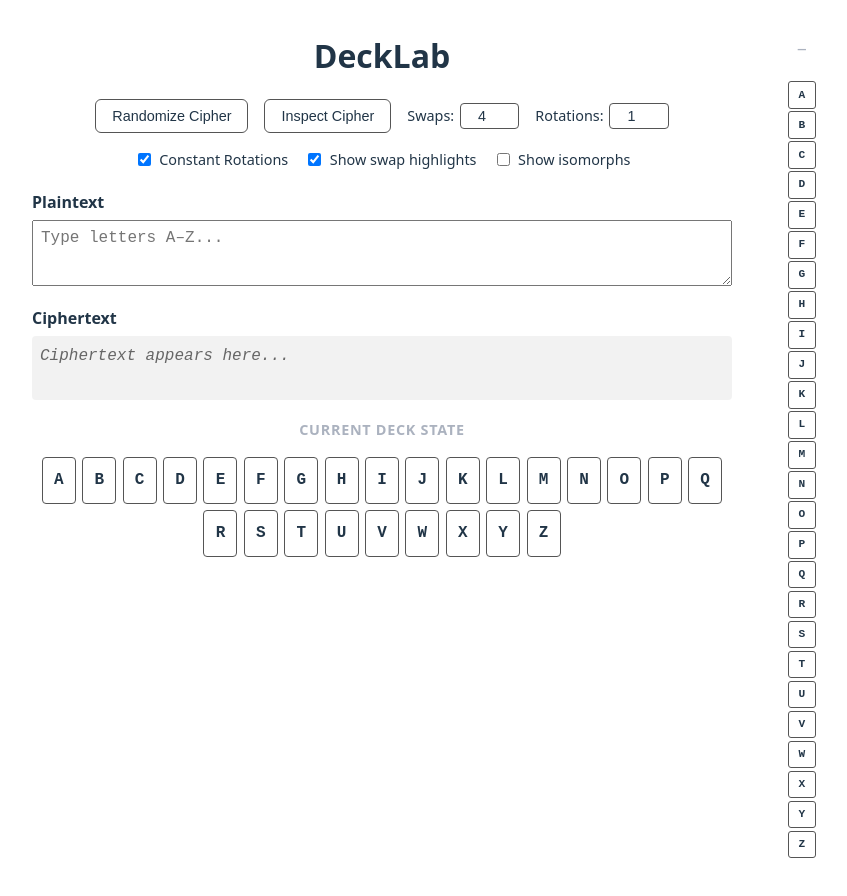
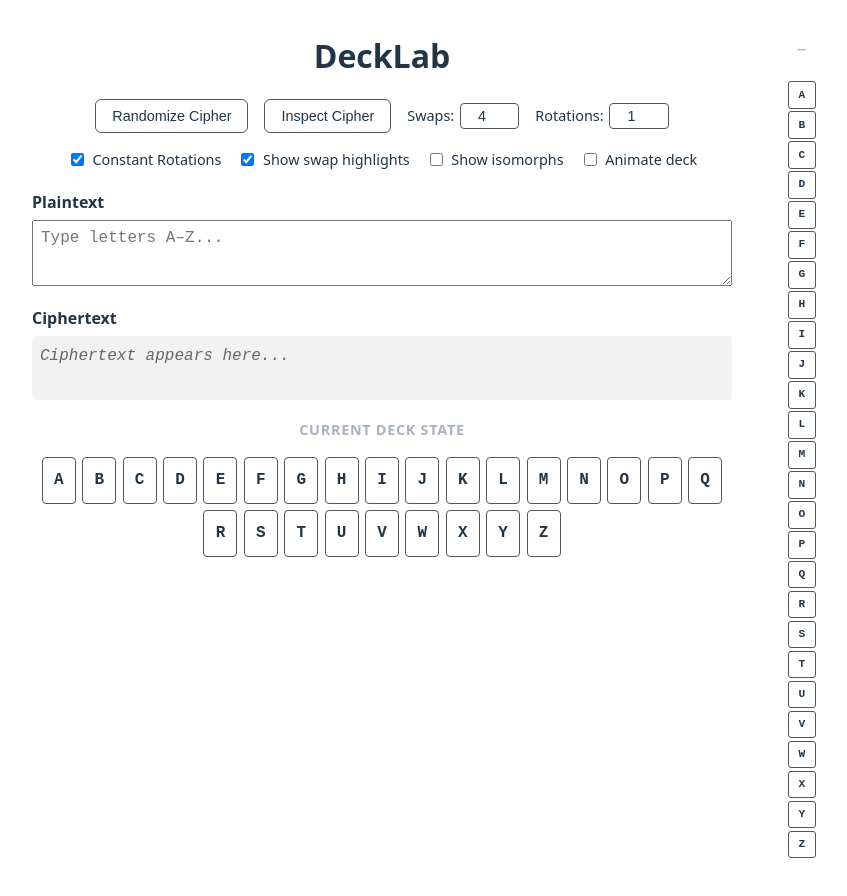
Before and after one commit to jacoblnd/DeckLab, a Svelte app: page / in a window 1280 px wide. Shown: the whole page, without its empty margins (0-847 px from the left). Built offline with nearby package versions, Linux system fonts and the light colour scheme.

Commit message:
add animation implementation plan, current state, and implement animation plan (#13)

```diff
--- a/src/App.svelte
+++ b/src/App.svelte
@@ -15,6 +15,7 @@
   let showHighlights = $state(true);
   let showIsomorphs = $state(false);
   let showCipherInspector = $state(false);
+  let showAnimations = $state(false);
   let selectedIsomorph = $state<Isomorph | null>(null);
 
   let swapCount = $state(4);
@@ -74,10 +75,14 @@
         <input type="checkbox" bind:checked={showIsomorphs} />
         Show isomorphs
       </label>
+      <label class="highlight-toggle">
+        <input type="checkbox" bind:checked={showAnimations} />
+        Animate deck
+      </label>
     </div>
     <PlaintextInput oninput={(text) => plaintext = text} />
     <CiphertextOutput ciphertext={result.ciphertext} highlight={ciphertextHighlight} />
-    <DeckView deck={result.deck} lastTransformation={result.lastTransformation} {showHighlights} />
+    <DeckView deck={result.deck} lastTransformation={result.lastTransformation} {showHighlights} {showAnimations} />
     {#if showIsomorphs}
       <IsomorphList
         {isomorphs}
--- a/src/components/DeckView.svelte
+++ b/src/components/DeckView.svelte
@@ -1,5 +1,6 @@
 <script lang="ts">
   import Card from './Card.svelte';
+  import { flip } from 'svelte/animate';
   import type { Transformation } from '../lib/cipher/deck';
 
   const SWAP_COLORS = [
@@ -18,10 +19,11 @@
     '#a0c8f0', // swap 13 — light blue
   ];
 
-  let { deck, lastTransformation, showHighlights }: {
+  let { deck, lastTransformation, showHighlights, showAnimations }: {
     deck: string[];
     lastTransformation: Transformation | null;
     showHighlights: boolean;
+    showAnimations: boolean;
   } = $props();
 
   // Map each deck position to its swap pair index, or null if not swapped.
@@ -57,8 +59,10 @@
     </div>
   {/if}
   <div class="deck" data-testid="deck">
-    {#each deck as letter, i}
-      <Card {letter} swapPair={showHighlights ? swapPairMap[i] : null} />
+    {#each deck as letter, i (letter)}
+      <div class="card-slot" animate:flip={{ duration: showAnimations ? 500 : 0 }}>
+        <Card {letter} swapPair={showHighlights ? swapPairMap[i] : null} />
+      </div>
     {/each}
   </div>
 </div>
@@ -128,4 +132,8 @@
     justify-content: center;
     padding: 0.5rem 0;
   }
+
+  .card-slot {
+    display: inline-flex;
+  }
 </style>
```
Also changed, not shown: 2 other files (tests, documents, lock files or other folders).
